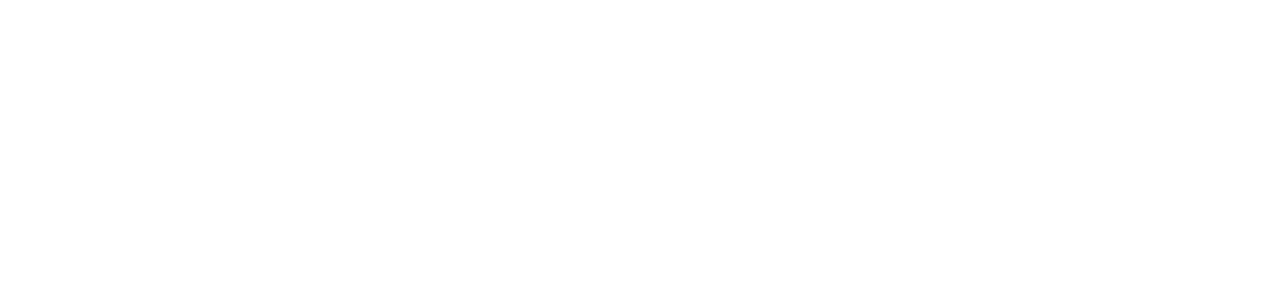
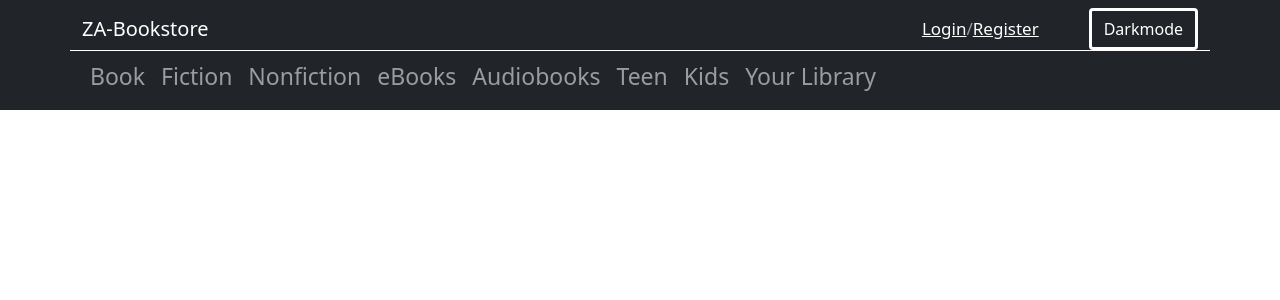
Before and after one commit to nagalight/online-bookstore-dkhanh-bootstrap, a React (Create React App) app: page / in a window 1280 px wide. Shown: the top 300 px of the page. Built offline with nearby package versions, Linux system fonts and the light colour scheme.

Commit message:
Build some basic parts of the Navigation bar

```diff
--- a/src/App.js
+++ b/src/App.js
@@ -1,5 +1,8 @@
 import logo from './logo.svg';
 import './App.css';
+import React from "react";
+import 'bootstrap/dist/css/bootstrap.min.css';
+
 import NavigationBar from './components/NavigationBar';
 import Footer from './components/Footer';
 
--- a/src/components/NavigationBar/index.js
+++ b/src/components/NavigationBar/index.js
@@ -1,9 +1,54 @@
 import React from "react";
+import { Container, Button, Nav, Navbar } from "react-bootstrap";
 import "./navbar.css"
 
 export default function NavigationBar(){
     return(
         <>
+        <Container className="Navbar-wrapper" fixed="top">
+            <Navbar bg="dark" variant="dark" className="Navigationbar" width="100%">
+                <Container className="Navhead">
+                    <Navbar.Brand>ZA-Bookstore</Navbar.Brand>
+                    <Navbar.Collapse className="justify-content-end">
+                        <Navbar.Text>
+                            <a href="#">Login</a>/<a href="#">Register</a>
+                        </Navbar.Text>
+                    </Navbar.Collapse>
+                    <Button bg="dark" variant="dark" className="DarkmodeSwitch">Darkmode</Button>
+                </Container>
+                <Container>
+                    <Nav bg="dark" variant="dark" className="justify-content-start Category-wrapper">
+                        <Nav.Item>
+                            <Nav.Link href="#">Book</Nav.Link>
+                        </Nav.Item>
+                        <Nav.Item>
+                            <Nav.Link href="#">Fiction</Nav.Link>
+                        </Nav.Item>
+                        <Nav.Item>
+                            <Nav.Link href="#">Nonfiction</Nav.Link>
+                        </Nav.Item>
+                        <Nav.Item>
+                            <Nav.Link href="#">eBooks</Nav.Link>
+                        </Nav.Item>
+                        <Nav.Item>
+                            <Nav.Link href="#">Audiobooks</Nav.Link>
+                        </Nav.Item>
+                        <Nav.Item>
+                            <Nav.Link href="#">Teen</Nav.Link>
+                        </Nav.Item>
+                        <Nav.Item>
+                            <Nav.Link href="#">Kids</Nav.Link>
+                        </Nav.Item>
+                        <Nav.Item className="justify-content-end">
+                            <Nav.Link href="#">Your Library</Nav.Link>
+                        </Nav.Item>
+                    </Nav>
+                </Container>
+            </Navbar>
+        </Container>
+        {/* <br/> */}
+
+
         </>
     )
 }
--- a/src/components/NavigationBar/navbar.css
+++ b/src/components/NavigationBar/navbar.css
@@ -0,0 +1,31 @@
+.Navigationbar{
+    flex-flow: column;
+    margin:0;
+    padding-left: 0;
+    padding-right: 0;
+}
+
+.Navhead{
+    border-bottom: 1px solid white;
+}
+
+.Navbar-wrapper{
+    min-width: 100%;
+    margin:0;
+    padding-left: 0;
+    padding-right: 0;
+    font-size: 17px;
+}
+.Category-wrapper{
+    font-size: 23px;
+    /* border-right: 3px solid black; */
+}
+.DarkmodeSwitch{
+    margin-left: 50px;
+    border: 3px solid white;
+
+}
+
+.DarkmodeSwitch:hover{
+    border:3px solid white
+}
```
